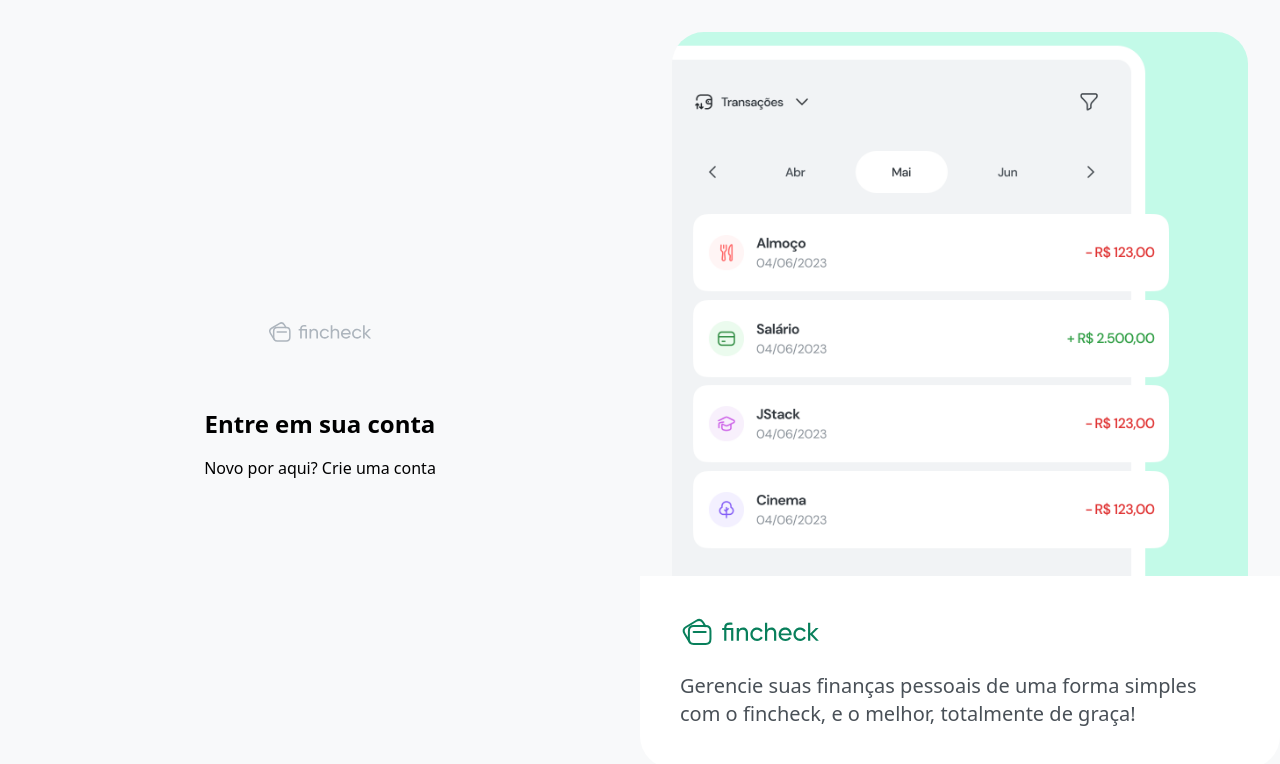
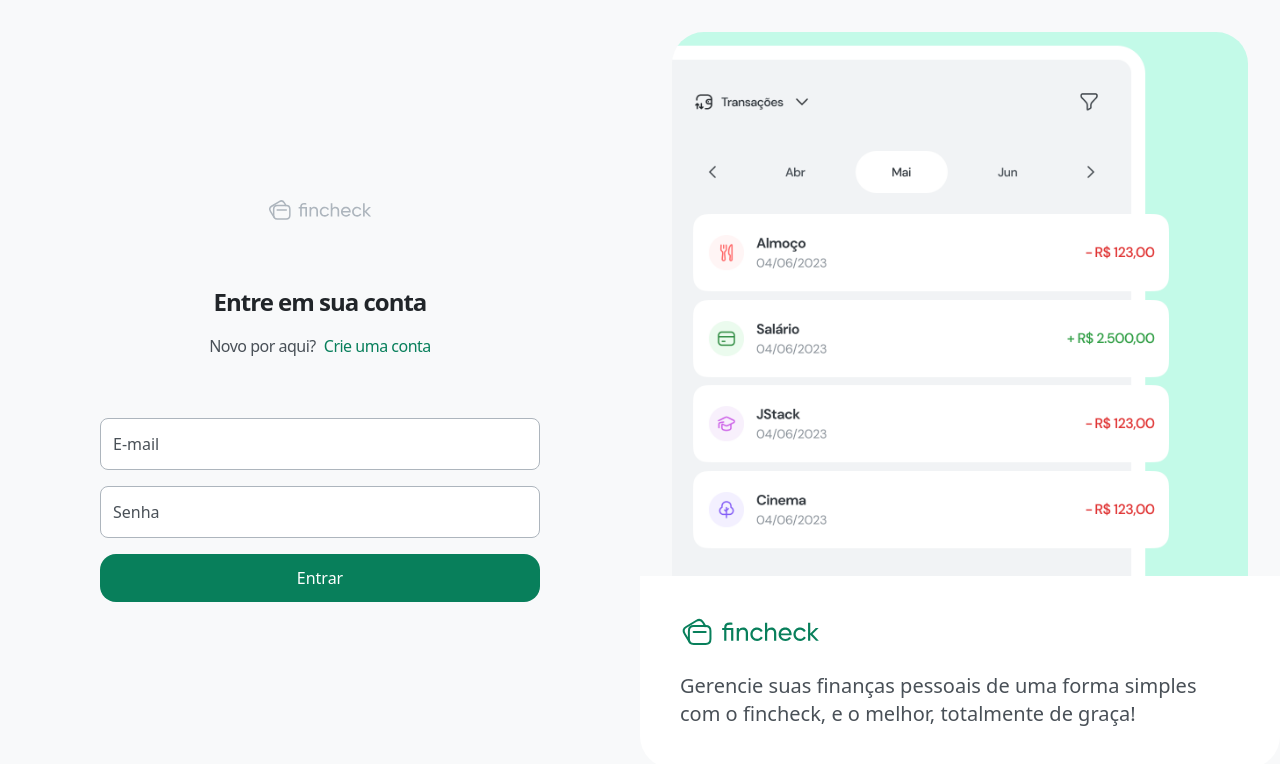
Before and after one commit to rmacchi/fincheck, a React (Vite) app in the folder frontend/: page /login in a window 1280 px wide. Shown: the top 764 px of the page. Built offline with nearby package versions, Linux system fonts and the light colour scheme.

Commit message:
Login and register layout finished

```diff
--- /dev/null
+++ b/frontend/src/view/components/Button.tsx
@@ -0,0 +1,12 @@
+import { ComponentProps } from "react";
+
+interface ButtonProps extends ComponentProps<'button'> { }
+
+export function Button(props: ButtonProps) {
+  return (
+    <button
+      {...props}
+      className="bg-teal-900 hover:bg-teal-800 disabled:bg-gray-100 disabled:text-gray-400 disabled:cursor-not-allowed px-6 h-12 rounded-2xl font-medium text-white transition-all active:bg-teal-950"
+    />
+  )
+}
--- /dev/null
+++ b/frontend/src/view/components/Input.tsx
@@ -0,0 +1,28 @@
+import { ComponentProps } from "react";
+
+interface InputProps extends ComponentProps<'input'> {
+  name: string;
+}
+
+export function Input({ placeholder, name, id, ...props }: InputProps) {
+  const inputId = id ?? name;
+
+  return (
+    <div className="relative">
+      <input
+        {...props}
+        name={inputId}
+        id={name}
+        className="bg-white w-full rounded-lg border border-gray-500 px-3 h-[52px] text-gray-800 pt-4 peer placeholder-shown:pt-0 focus:border-gray-800 transition-all outline-none"
+        placeholder=" "
+      />
+
+      <label
+        htmlFor={inputId}
+        className="absolute text-xs left-[13px] top-2 pointer-events-none text-gray-700 peer-placeholder-shown:text-base peer-placeholder-shown:top-3.5 transition-all"
+      >
+        {placeholder}
+      </label>
+    </div>
+  )
+}
--- a/frontend/src/view/pages/Login/index.tsx
+++ b/frontend/src/view/pages/Login/index.tsx
@@ -1,20 +1,45 @@
 import { Link } from "react-router-dom";
+import { Input } from "../../components/Input";
+import { Button } from "../../components/Button";
 
 export function Login() {
   return (
-    <div>
-      <header className="flex flex-col items-center gap-4">
-        <h1 className="text-2xl font-bold">
+    <>
+      <header className="flex flex-col items-center gap-4 text-center">
+        <h1 className="text-2xl font-bold text-gray-900 tracking-[-1px]">
           Entre em sua conta
         </h1>
 
-        <p>
-          <span>Novo por aqui? </span>
-          <Link to="/register">
+        <p className="space-x-2">
+          <span className="text-gray-700 tracking-[-0.5px]">
+            Novo por aqui?
+          </span>
+
+          <Link
+            to="/register"
+            className="text-teal-900 tracking-[-0.5px] font-medium"
+          >
             Crie uma conta
           </Link>
         </p>
       </header>
-    </div>
+
+      <form className="mt-[60px] flex flex-col gap-4">
+        <Input
+          type="email"
+          placeholder="E-mail"
+          name="email"
+        />
+        <Input
+          type="password"
+          placeholder="Senha"
+          name="password"
+        />
+
+        <Button type="submit" className="mt-2">
+          Entrar
+        </Button>
+      </form>
+    </>
   )
 }
--- a/frontend/src/view/pages/Register/index.tsx
+++ b/frontend/src/view/pages/Register/index.tsx
@@ -1,5 +1,49 @@
+import { Link } from "react-router-dom";
+import { Input } from "../../components/Input";
+import { Button } from "../../components/Button";
+
 export function Register() {
   return (
-    <h1> Register Page</h1>
+    <>
+      <header className="flex flex-col items-center gap-4 text-center">
+        <h1 className="text-2xl font-bold text-gray-900 tracking-[-1px]">
+          Crie sua conta
+        </h1>
+
+        <p className="space-x-2">
+          <span className="text-gray-700 tracking-[-0.5px]">
+            Já possui uma conta?
+          </span>
+
+          <Link
+            to="/login"
+            className="text-teal-900 tracking-[-0.5px] font-medium"
+          >
+            Fazer login
+          </Link>
+        </p>
+      </header>
+
+      <form className="mt-[60px] flex flex-col gap-4">
+        <Input
+          placeholder="Nome"
+          name="name"
+        />
+        <Input
+          type="email"
+          placeholder="E-mail"
+          name="email"
+        />
+        <Input
+          type="password"
+          placeholder="Senha"
+          name="password"
+        />
+
+        <Button type="submit" className="mt-2">
+          Criar conta
+        </Button>
+      </form>
+    </>
   )
 }
```
